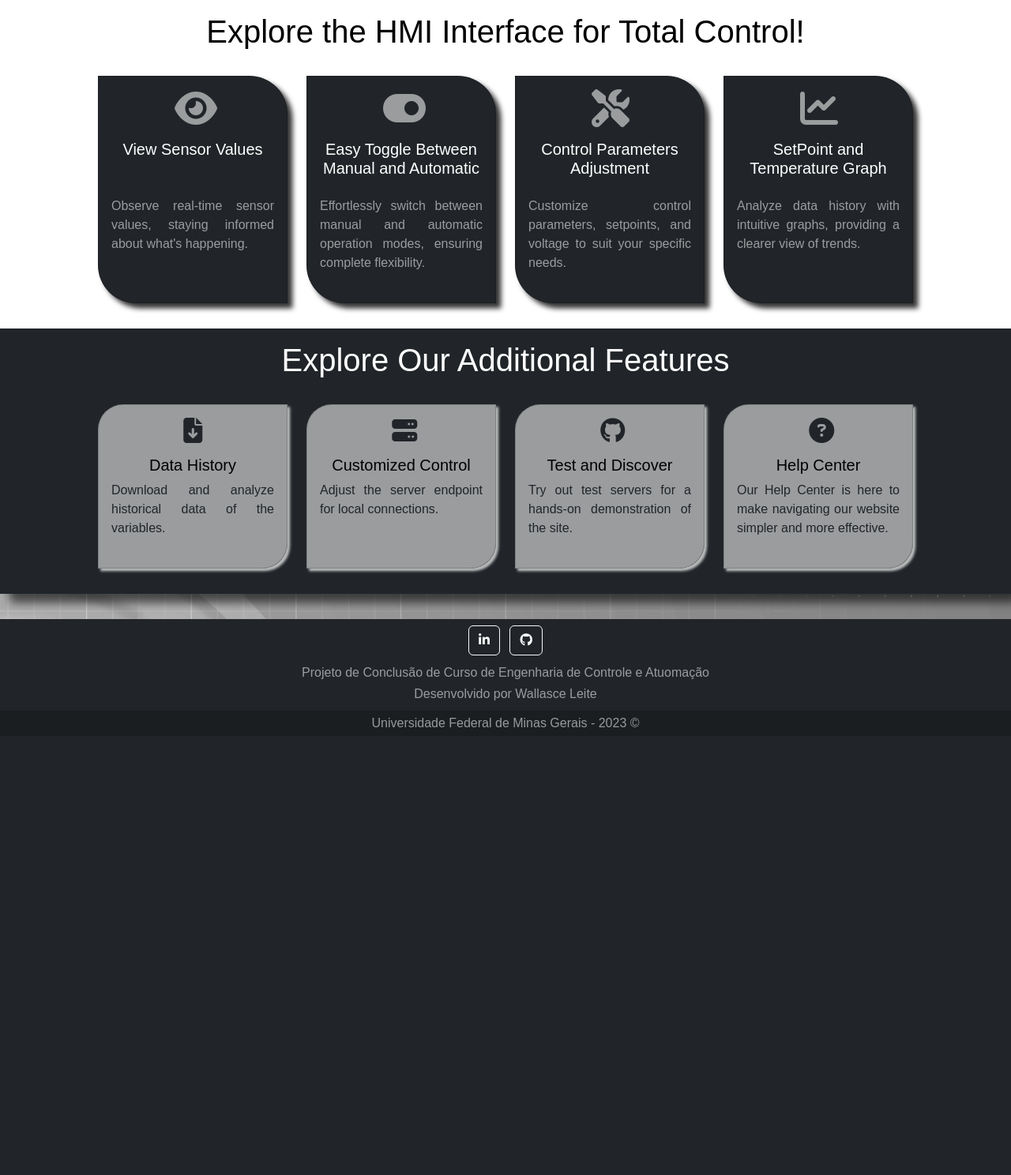
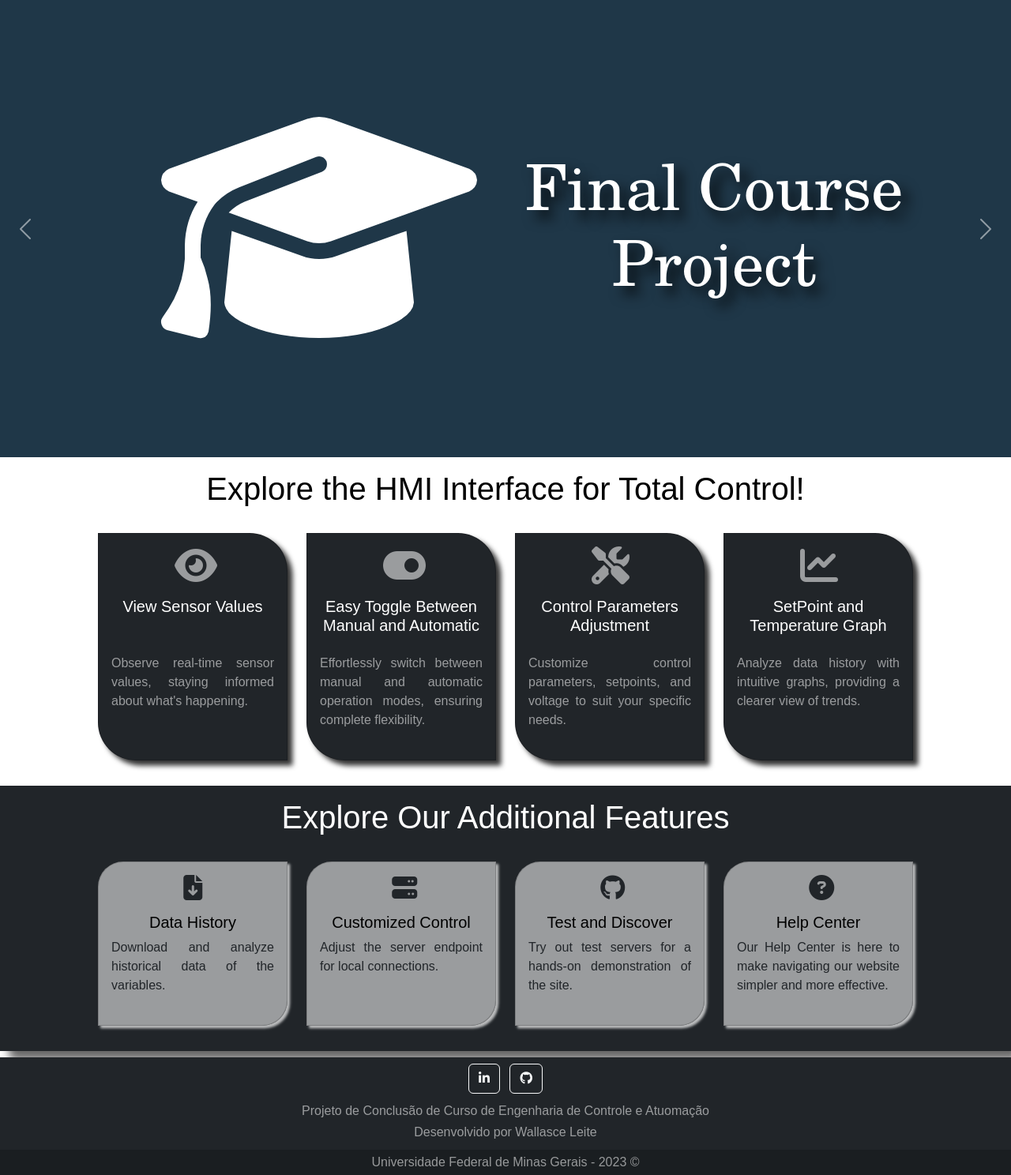
Before and after one commit to wallasce/Projeto-Final-de-Curso, a Django app: page / in a window 1280 px wide. Shown: the part 56-1544 px from the top of the page at 79% size. Before the commit the page ends 977 px from the top, so only its background shows below. Run offline with Django 4.2, Linux system fonts and the light colour scheme; data comes from the database, SQL or seed files in the repository.

Commit message:
Feat: Create carosel in home page

```diff
--- /dev/null
+++ b/supervisorySite/ContentPage/static/ContentPage/CSS/carouselHomeStyle.css
@@ -0,0 +1,28 @@
+
+.carousel-item {
+    background-color: rgba(31, 55, 72);
+    color: rgba(255, 255, 255);
+    min-height: 36.2rem;
+}
+
+.carousel-item i {
+    font-size: 20rem;
+    margin: 8rem 0rem 0rem 5rem;
+}
+
+.title {
+    text-shadow: 0.6rem 0.6rem 1rem rgba(0, 0, 0, 0.8);
+    font-family: New Century Schoolbook, TeX Gyre Schola, serif;
+}
+
+.carousel-container-1 .title {
+    margin-top: 11.6rem;
+}
+
+.carousel-container-3 .title, .carousel-container-2 .title {
+    margin-top: 8.7rem;
+}
+
+.carousel-control-prev, .carousel-control-next {
+    width: 5% !important;
+}
--- a/supervisorySite/ContentPage/static/ContentPage/CSS/homeStyle.css
+++ b/supervisorySite/ContentPage/static/ContentPage/CSS/homeStyle.css
@@ -1,9 +1,15 @@
 body {
+    background-color: rgba(255, 255, 255);
+    background-image: none;
     min-height: 25.1rem;
 }
 
 h1 {
     margin-bottom: 2rem;
+}
+
+footer {
+    margin-top: 8.5rem;
 }
 
 .content {
--- /dev/null
+++ b/supervisorySite/ContentPage/templates/ContentPage/carouselHome.html
@@ -0,0 +1,53 @@
+<!DOCTYPE html>
+{% load static %}
+
+<link rel = "stylesheet" href="{% static 'ContentPage/CSS/carouselHomeStyle.css' %}">
+
+<div id="carouselExampleControls" class="carousel slide" data-bs-ride="carousel">
+    <div class="carousel-inner">
+        <div class="carousel-item active">
+            <div class="carousel-container-1 container-fluid">
+                <div class="row">
+                    <div class="col">
+                        <i class="fa-solid fa-graduation-cap"></i>
+                    </div>
+                    <div class="col">
+                        <h1 class="display-1 title"> Final Course Project </h1>
+                    </div>
+                </div>
+            </div>
+        </div>
+        <div class="carousel-item">
+            <div class="carousel-container-2 container-fluid">
+                <div class="row">
+                    <div class="col">
+                        <i class="fa-solid fa-wifi"></i>
+                    </div>
+                    <div class="col">
+                        <h1 class="display-1 title"> OPC Communication System </h1>
+                    </div>
+                </div>
+            </div>
+        </div>
+        <div class="carousel-item">
+            <div class="carousel-container-3 container-fluid">
+                <div class="row">
+                    <div class="col">
+                        <i class="fa-solid fa-box-archive"></i>
+                    </div>
+                    <div class="col">
+                        <h1 class="display-1 title"> Control the Thermoelectric Box </h1>
+                    </div>
+                </div>
+            </div>
+        </div>
+    </div>
+    <button class="carousel-control-prev" type="button" data-bs-target="#carouselExampleControls" data-bs-slide="prev">
+        <span class="carousel-control-prev-icon" aria-hidden="true"></span>
+        <span class="visually-hidden">Previous</span>
+    </button>
+    <button class="carousel-control-next" type="button" data-bs-target="#carouselExampleControls" data-bs-slide="next">
+        <span class="carousel-control-next-icon" aria-hidden="true"></span>
+        <span class="visually-hidden">Next</span>
+    </button>
+</div>
--- a/supervisorySite/ContentPage/templates/ContentPage/home.html
+++ b/supervisorySite/ContentPage/templates/ContentPage/home.html
@@ -11,6 +11,7 @@
 {% block title %} Home {% endblock %}
 
 {% block content %}
+    {% include "ContentPage/carouselHome.html" %}
     <div class="hmi-container container-fluid">
         <h1> Explore the HMI Interface for Total Control!</h1>
         <div class="row">
--- a/supervisorySite/webSiteConfig/templates/webSiteConfig/base.html
+++ b/supervisorySite/webSiteConfig/templates/webSiteConfig/base.html
@@ -4,10 +4,11 @@
 <html>
 <head>
     <title> {% block title %} {% endblock %}</title>
+    <link rel="shortcut icon" href="{% static 'webSiteConfig/Icons/favicon.ico' %}" />
     <link rel="stylesheet" href="https://cdn.jsdelivr.net/npm/bootstrap@5.2.3/dist/css/bootstrap.min.css" integrity="sha384-rbsA2VBKQhggwzxH7pPCaAqO46MgnOM80zW1RWuH61DGLwZJEdK2Kadq2F9CUG65" crossorigin="anonymous">
     <link rel="stylesheet" href="https://cdnjs.cloudflare.com/ajax/libs/font-awesome/6.4.2/css/all.min.css" integrity="sha512-z3gLpd7yknf1YoNbCzqRKc4qyor8gaKU1qmn+CShxbuBusANI9QpRohGBreCFkKxLhei6S9CQXFEbbKuqLg0DA==" crossorigin="anonymous" referrerpolicy="no-referrer" />
-    <link rel="shortcut icon" href="{% static 'webSiteConfig/Icons/favicon.ico' %}" />
-    <link rel = "stylesheet" href="{% static 'webSiteConfig/CSS/styleBase.css' %}">
+    <link rel="stylesheet" href="{% static 'webSiteConfig/CSS/styleBase.css' %}">
+    <script src="https://cdn.jsdelivr.net/npm/bootstrap@5.3.2/dist/js/bootstrap.bundle.min.js" integrity="sha384-C6RzsynM9kWDrMNeT87bh95OGNyZPhcTNXj1NW7RuBCsyN/o0jlpcV8Qyq46cDfL" crossorigin="anonymous"></script>
     {% block headerTags%} {% endblock %}
 </head>
 <body>
```
